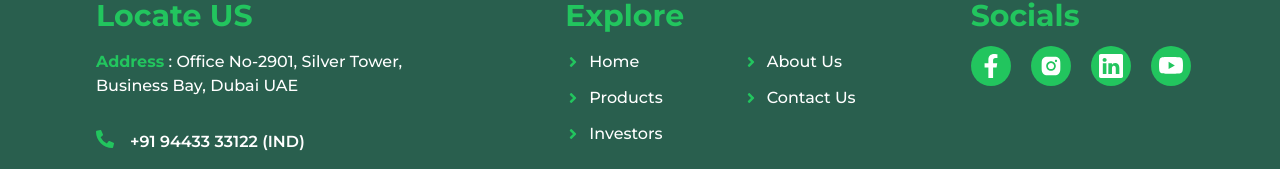
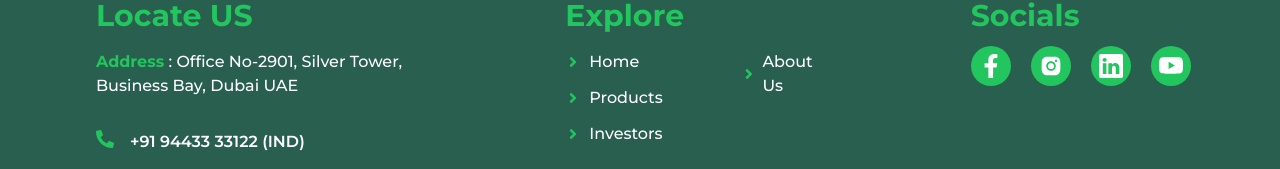
Before and after one commit to Showrab15/Triogen, a React (Vite) app: page / in a window 1280 px wide. Shown: the part 2802-2971 px from the top of the page. Built offline with nearby package versions, Linux system fonts and the light colour scheme.

Commit message:
contact us removed

```diff
--- a/src/components/Footer/Footer.jsx
+++ b/src/components/Footer/Footer.jsx
@@ -82,11 +82,12 @@ const Footer = () => {
                     <FaAngleRight className="text-green-500 cursor-pointer" />
                     <Link to="/about-us"> About Us</Link>
                   </li>
-                  <li className="w-40 hover:text-green-500 cursor-pointer flex gap-2 items-center">
+                  {/* <li className="w-40 hover:text-green-500 cursor-pointer flex gap-2 items-center">
                     {" "}
                     <FaAngleRight className="text-green-500 cursor-pointer" />
                     <Link to="/contact-us">Contact Us</Link>
-                  </li>
+                  </li> */}
+
                 </ul>
               </div>
             </div>
```
